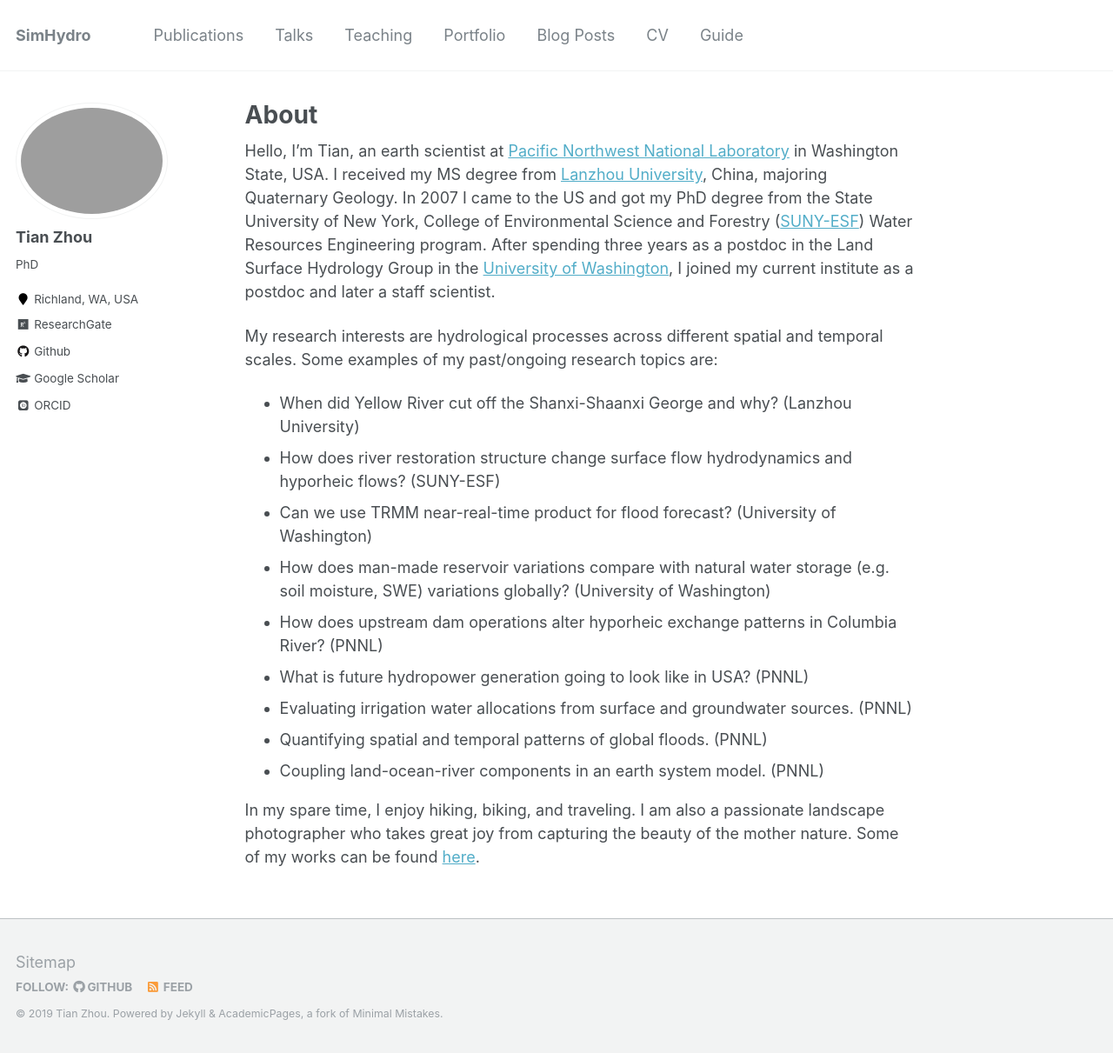
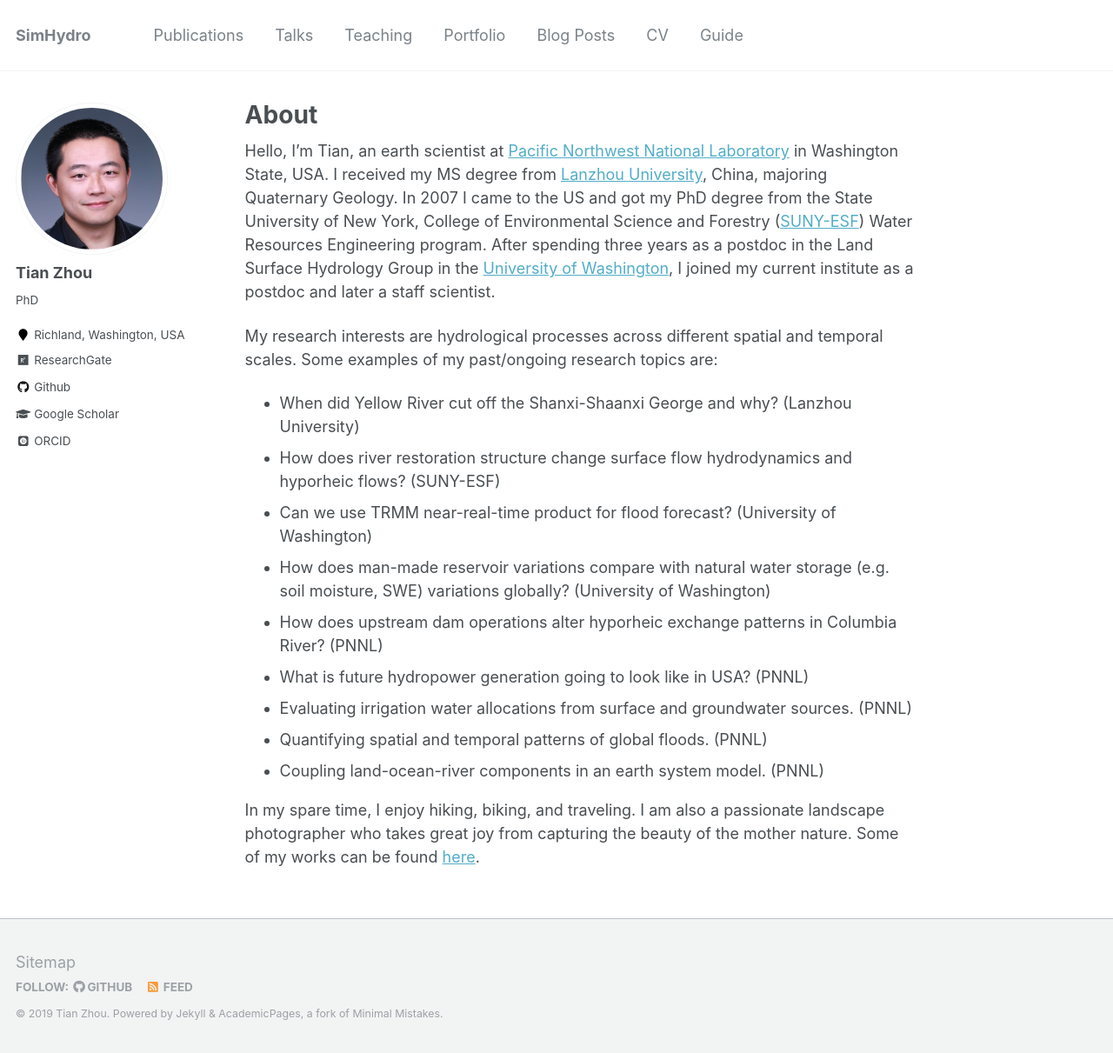
Before and after one commit to hydrotian/hydrotian.github.io, a Jekyll site: the page built from _pages/about.md, in a window 1280 px wide and 1211 px high. Shown: the whole window at 87% size. Built offline with Jekyll 4.4.1, drawn with Linux system fonts in a browser that asks for light colours; some web fonts are replaced.

Commit message:
6th commit

```diff
--- a/_config.yml
+++ b/_config.yml
@@ -81,9 +81,9 @@ analytics:
 # Site Author
 author:
   name             : "Tian Zhou"
-  avatar           : "profile.png"
+  avatar           : "profile_50dpi.png"
   bio              : "PhD"
-  location         : "Richland, WA, USA"
+  location         : "Richland, Washington, USA"
   employer         :
   pubmed           :
   googlescholar    : "https://scholar.google.com/citations?hl=en&user=AEDwNegAAAAJ&view_op=list_works&authuser=2&sortby=pubdate"
@@ -115,6 +115,8 @@ author:
   xing             :
   youtube          :
   wikipedia        :
+  technical_notes  : "http://simhydro.com/notebook"
+  old_version      : "http://simhydro.com"
 
 
 # Reading Files
```
Also changed, not shown: images/profile_100dpi.png (added), images/profile_50dpi.png (added).
